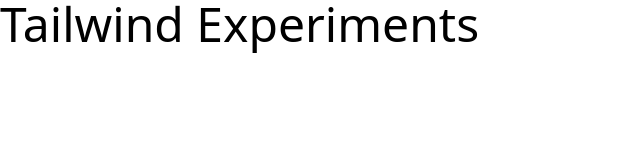
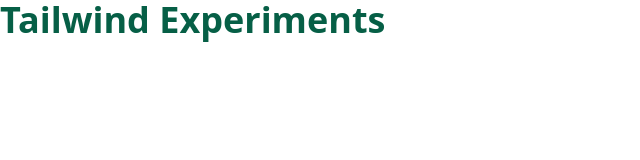
Before and after one commit to mfadilk22/design-engineer, a website: page learn-tailwind/public/index.html in a window 1280 px wide. Shown: the whole page, without its empty margins (0-640 px from the left). Drawn offline with Linux system fonts and the light colour scheme.

Commit message:
update styling

```diff
--- a/learn-tailwind/public/index.html
+++ b/learn-tailwind/public/index.html
@@ -8,6 +8,6 @@
 
 </head>
 <body>
-    <div class="text-5xl">Tailwind Experiments</div>
+    <div class="text-4xl text-emerald-800 font-bold">Tailwind Experiments</div>
 </body>
 </html>
```
Also changed, not shown: learn-tailwind/public/css/style.css.
